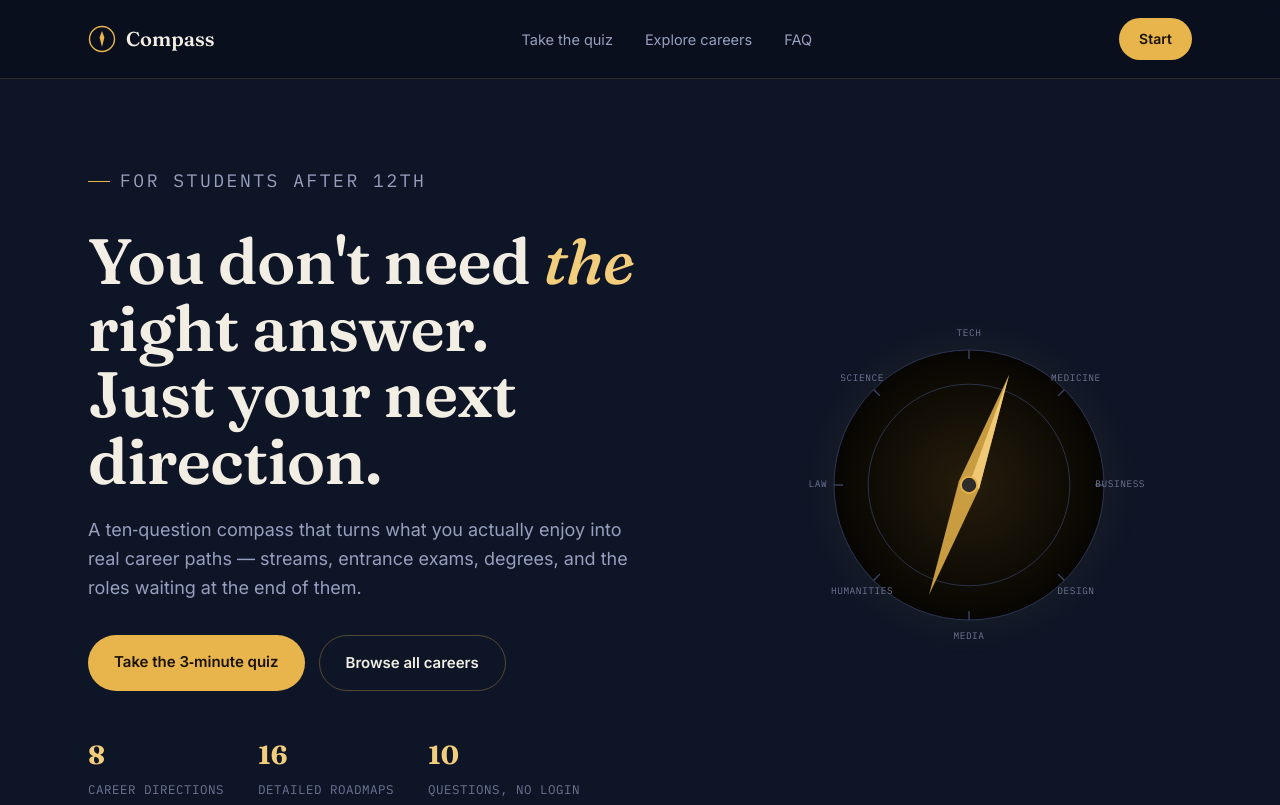
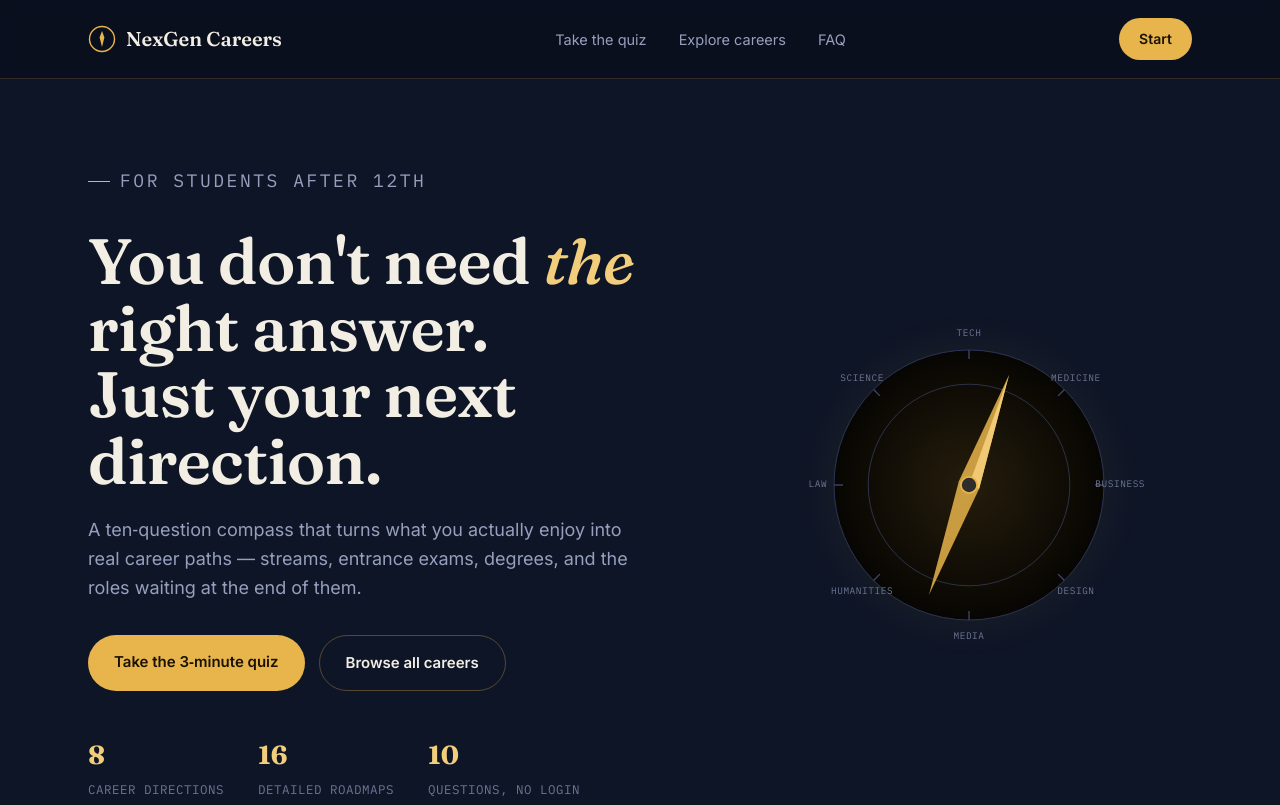
Before and after one commit to aditya-renake/nextgenfinal, a website: page index.html in a window 1280 px wide. Shown: the top 805 px of the page. Drawn offline with Linux system fonts and the light colour scheme.

Commit message:
Rename application to NexGen Careers

```diff
--- a/index.html
+++ b/index.html
@@ -3,14 +3,14 @@
 <head>
   <meta charset="UTF-8">
   <meta name="viewport" content="width=device-width, initial-scale=1.0">
-  <title>Compass — Find your path after 12th</title>
-  <meta name="description" content="An interactive career orientation guide for students after 12th grade. Take the compass quiz, discover your direction, and explore real career roadmaps.">
+  <title>NexGen Careers — Find your path after 12th</title>
+  <meta name="description" content="NexGen Careers - An interactive career orientation guide for students after 12th grade. Take the compass quiz, discover your direction, and explore real career roadmaps.">
   <meta name="theme-color" content="#0E1526">
 
   <!-- Open Graph / Meta -->
   <meta property="og:type" content="website">
-  <meta property="og:title" content="Compass — Find your path after 12th">
-  <meta property="og:description" content="An interactive career orientation guide for students after 12th grade. Take the compass quiz, discover your direction, and explore real career roadmaps.">
+  <meta property="og:title" content="NexGen Careers — Find your path after 12th">
+  <meta property="og:description" content="NexGen Careers - An interactive career orientation guide for students after 12th grade. Take the compass quiz, discover your direction, and explore real career roadmaps.">
 
   <!-- Google Fonts -->
   <link rel="preconnect" href="https://fonts.googleapis.com">
@@ -30,7 +30,7 @@
           <circle cx="14" cy="14" r="12.5" stroke="#E8B44C" stroke-width="1.4"/>
           <path d="M14 6 L16.4 12.6 L14 22 L11.6 12.6 Z" fill="#E8B44C"/>
         </svg>
-        <span>Compass</span>
+        <span>NexGen Careers</span>
       </div>
       <ul class="nav-links" id="navLinks">
         <li><a href="#quiz">Take the quiz</a></li>
@@ -200,7 +200,7 @@
   <footer>
     <div class="wrap">
       <div class="footer-grid">
-        <div class="footer-brand">Compass</div>
+        <div class="footer-brand">NexGen Careers</div>
         <ul class="footer-links">
           <li><a href="#quiz">Quiz</a></li>
           <li><a href="#explorer">Explorer</a></li>
@@ -208,7 +208,7 @@
         </ul>
       </div>
       <div class="footer-note">
-        Compass is a starting point for research, not a substitute for a school counsellor, a mentor in the field, or a conversation with your family. Course names, entrance exams and eligibility change — always confirm details on the official university or exam board website before applying.
+        NexGen Careers is a starting point for research, not a substitute for a school counsellor, a mentor in the field, or a conversation with your family. Course names, entrance exams and eligibility change — always confirm details on the official university or exam board website before applying.
       </div>
     </div>
   </footer>
--- a/package.json
+++ b/package.json
@@ -1,7 +1,7 @@
 {
-  "name": "compass-career-guide",
+  "name": "nexgen-careers",
   "version": "1.0.0",
-  "description": "Interactive career orientation guide for students after 12th grade",
+  "description": "NexGen Careers - Interactive career orientation guide for students after 12th grade",
   "main": "js/app.js",
   "scripts": {
     "dev": "npx serve .",
```
Also changed, not shown: README.md.
